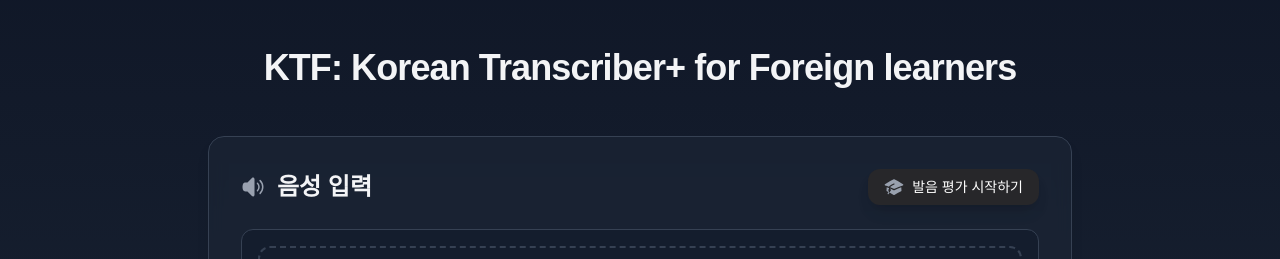
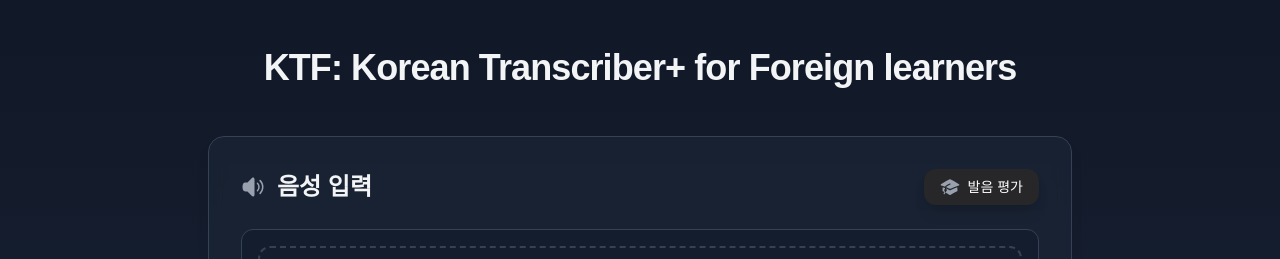
Before and after one commit to KTFplus/KTF_frontend, a Next.js app: page / in a window 1280 px wide. Shown: the top 259 px of the page. Built offline with nearby package versions, Linux system fonts and the light colour scheme; no server answers.

Commit message:
chore: change text from '발음 평가 시작하기' to '발음 평가'

```diff
--- a/src/app/page.tsx
+++ b/src/app/page.tsx
@@ -65,7 +65,7 @@ export default function Home() {
                   className="inline-flex items-center px-4 py-2 text-sm font-medium text-white bg-zinc-800 rounded-xl hover:bg-zinc-700 focus:outline-none focus:ring-2 focus:ring-zinc-500 focus:ring-offset-2 focus:ring-offset-gray-900 transform hover:scale-105 transition-all duration-300 shadow-lg hover:shadow-xl"
                 >
                   <AcademicCapIcon className="w-5 h-5 mr-2 text-gray-400" />
-                  발음 평가 시작하기
+                  발음 평가
                 </Link>
               </div>
 
```
